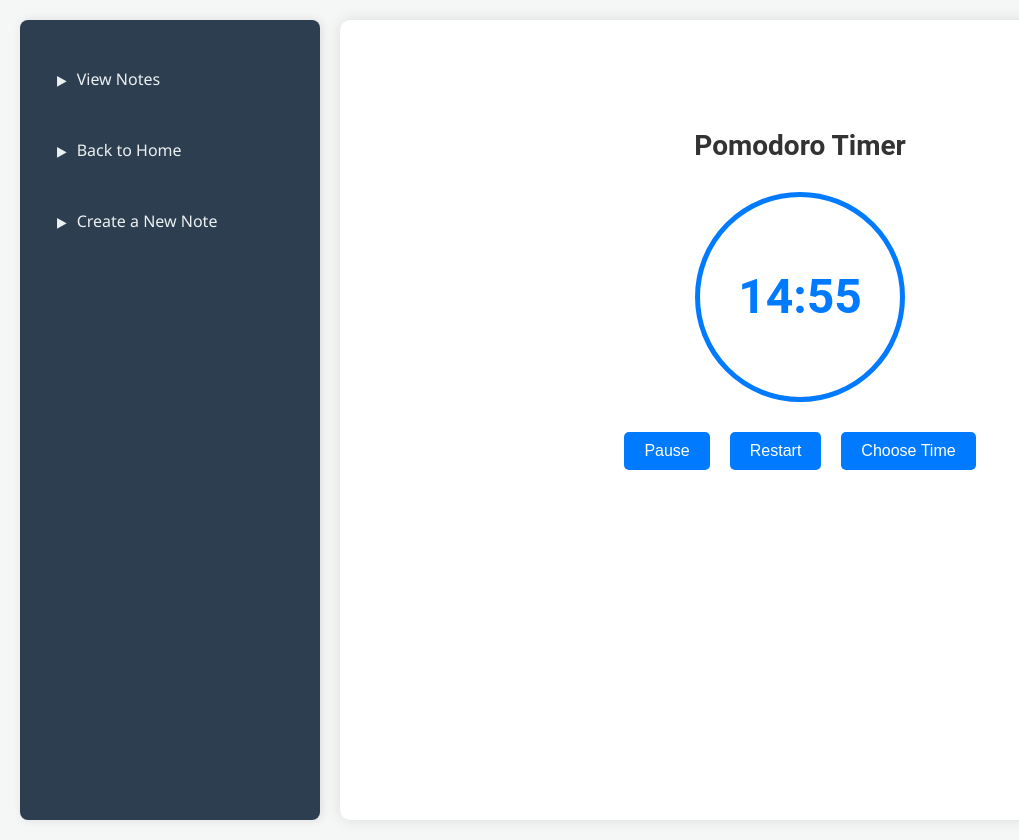
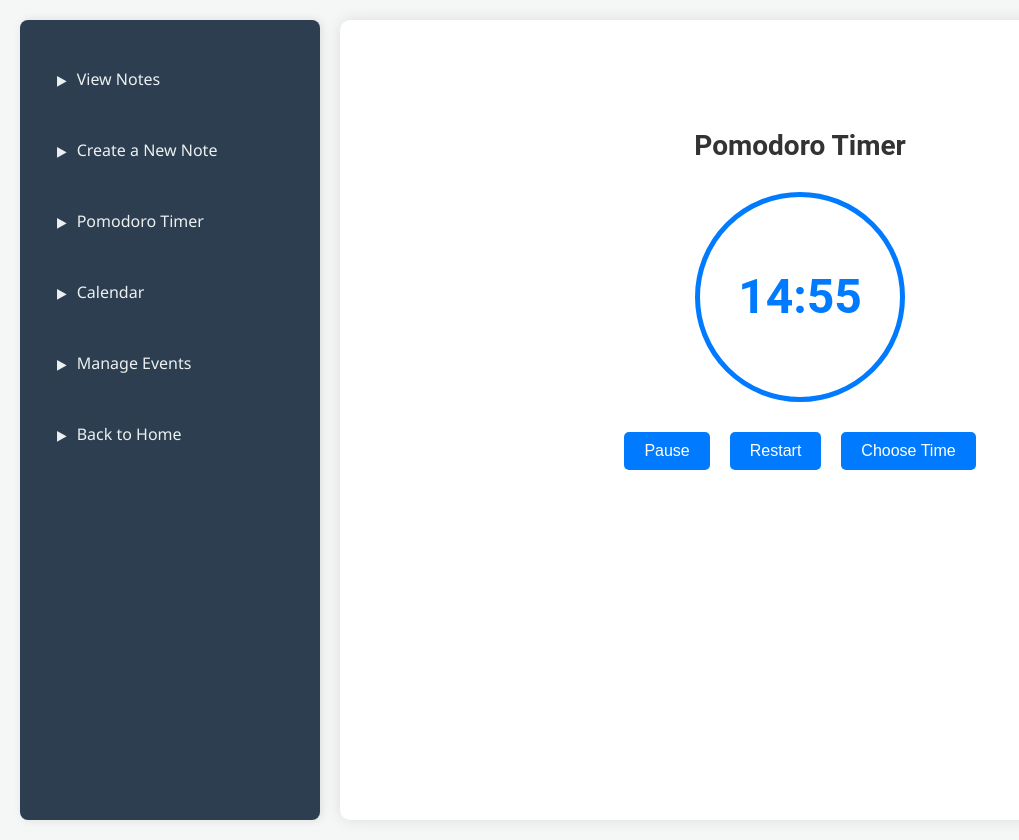
Before and after one commit to ahafiz03/ITSC4155Project, a Flask app: page /pomodoro in a window 1280 px wide. Shown: the part 72-912 px from the top of the page, without its empty margins (0-1019 px from the left). Run offline with Flask 3, Linux system fonts and the light colour scheme.

Commit message:
added pomodoro

```diff
--- a/templates/pomodoro.html
+++ b/templates/pomodoro.html
@@ -7,7 +7,6 @@
     <title>Pomodoro Timer</title>
     <link rel="stylesheet" href="{{ url_for('static', filename='styles.css') }}">
     <style>
-        /* Pomodoro-specific styles */
         .pomodoro-container {
             text-align: center;
             padding: 50px;
@@ -67,8 +66,11 @@
         <div class="sidebar">
             <ul>
                 <li><a href="{{ url_for('view_notes') }}">View Notes</a></li>
+                <li><a href="{{ url_for('create_note') }}">Create a New Note</a></li>
+                <li><a href="{{ url_for('pomodoro') }}">Pomodoro Timer</a></li>
+                <li><a href="{{ url_for('calendar') }}">Calendar</a></li>
+                <li><a href="{{ url_for('manage_events') }}">Manage Events</a></li>
                 <li><a href="{{ url_for('home') }}">Back to Home</a></li>
-                <li><a href="{{ url_for('create_note') }}">Create a New Note</a></li>
             </ul>
         </div>
         <div class="main-content">
```
